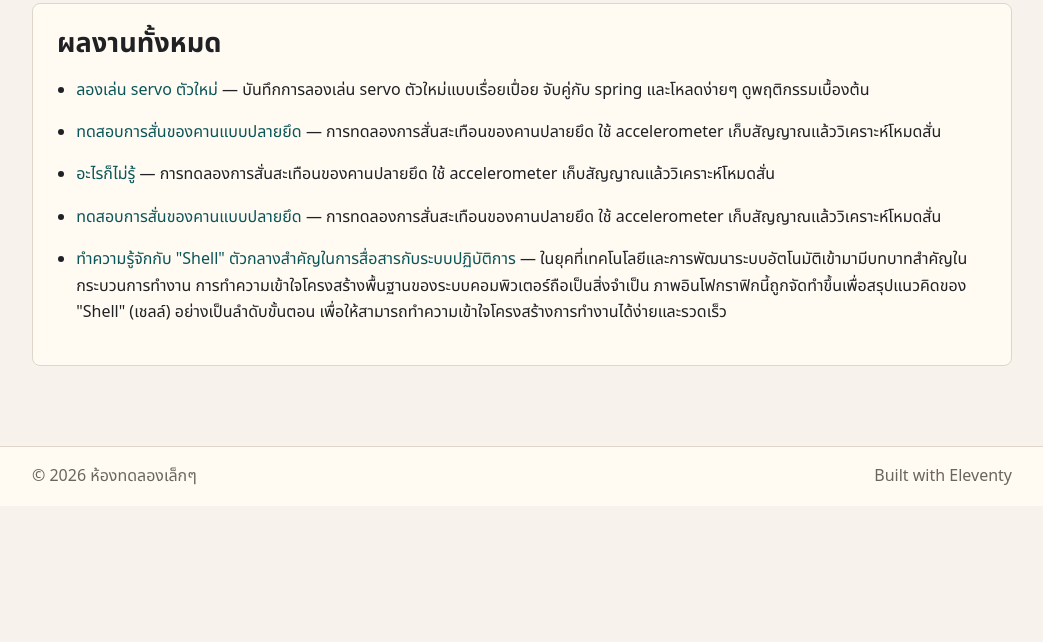
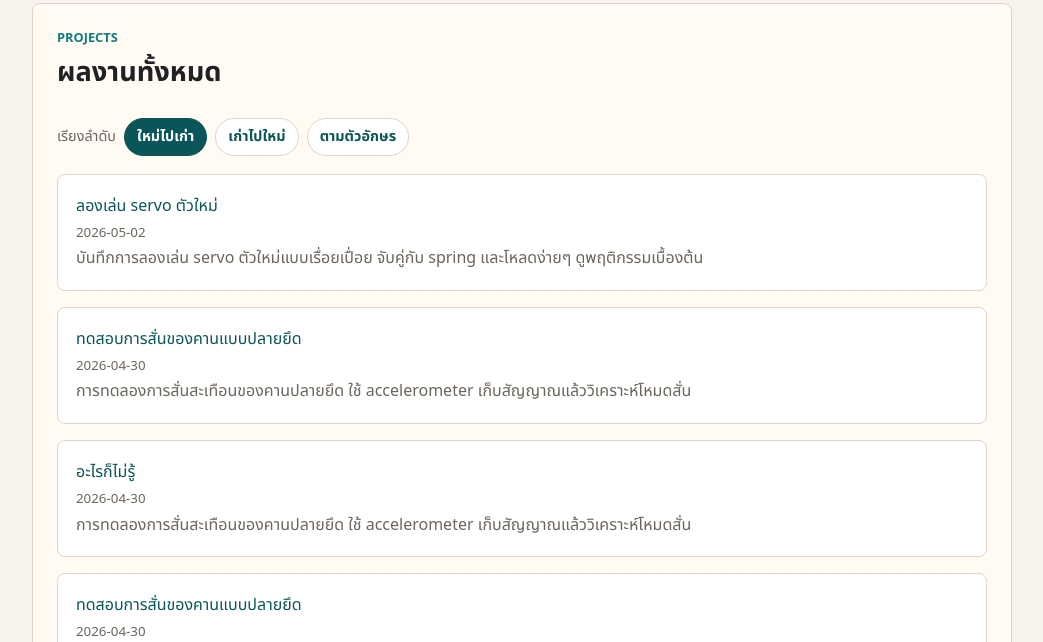
Before and after one commit to takatb/takatb.github.io, an Eleventy site: page src/projects.njk in a window 1280 px wide. Shown: the part 158-800 px from the top of the page, without its empty margins (118-1161 px from the left). Built offline with nearby package versions, Linux system fonts and the light colour scheme; Eleventy itself is replaced by a stand-in of ours; files that its build step writes are made by us from their sources.

Commit message:
Add project sorting controls

```diff
--- a/src/css/main.css
+++ b/src/css/main.css
@@ -153,6 +153,35 @@ li {
   padding: 18px;
 }
 
+.sort-bar {
+  display: flex;
+  flex-wrap: wrap;
+  align-items: center;
+  gap: 8px;
+  margin: 0 0 18px;
+  color: var(--muted);
+  font-size: 0.9rem;
+}
+
+.sort-button {
+  min-height: 32px;
+  padding: 6px 12px;
+  color: var(--accent-strong);
+  font: inherit;
+  font-weight: 700;
+  background: var(--surface-strong);
+  border: 1px solid var(--line);
+  border-radius: 999px;
+  cursor: pointer;
+}
+
+.sort-button:hover,
+.sort-button.is-active {
+  color: #ffffff;
+  background: var(--accent-strong);
+  border-color: var(--accent-strong);
+}
+
 .meta-row {
   display: grid;
   grid-template-columns: 32px minmax(0, 1fr);
--- a/src/projects.njk
+++ b/src/projects.njk
@@ -3,11 +3,65 @@ layout: layout.njk
 title: Projects
 ---
 
-<h2>ผลงานทั้งหมด</h2>
-<ul>
+<section class="page-intro">
+  <p class="eyebrow">Projects</p>
+  <h2>ผลงานทั้งหมด</h2>
+</section>
+
+<div class="sort-bar" aria-label="Project sorting">
+  <span>เรียงลำดับ</span>
+  <button type="button" class="sort-button is-active" data-sort="new">ใหม่ไปเก่า</button>
+  <button type="button" class="sort-button" data-sort="old">เก่าไปใหม่</button>
+  <button type="button" class="sort-button" data-sort="title">ตามตัวอักษร</button>
+</div>
+
+<ul class="item-list sortable-list" data-sortable-projects>
   {% for item in collections.projects | reverse %}
-    <li>
-      <a href="{{ item.url }}">{{ item.data.title }}</a> — {{ item.data.summary }}
+    <li
+      data-title="{{ item.data.title | lower }}"
+      data-date="{{ item.date.toISOString() }}"
+    >
+      <a href="{{ item.url }}">{{ item.data.title }}</a><br>
+      <small>{{ item.date.toISOString().slice(0,10) }}</small><br>
+      <span>{{ item.data.summary }}</span>
     </li>
   {% endfor %}
 </ul>
+
+<script>
+  (function() {
+    var list = document.querySelector('[data-sortable-projects]');
+    if (!list) return;
+
+    var buttons = Array.prototype.slice.call(document.querySelectorAll('[data-sort]'));
+    var items = Array.prototype.slice.call(list.querySelectorAll('li'));
+
+    function sortItems(mode) {
+      var sorted = items.slice().sort(function(a, b) {
+        if (mode === 'old') {
+          return new Date(a.dataset.date) - new Date(b.dataset.date);
+        }
+
+        if (mode === 'title') {
+          return a.dataset.title.localeCompare(b.dataset.title, 'th');
+        }
+
+        return new Date(b.dataset.date) - new Date(a.dataset.date);
+      });
+
+      sorted.forEach(function(item) {
+        list.appendChild(item);
+      });
+    }
+
+    buttons.forEach(function(button) {
+      button.addEventListener('click', function() {
+        buttons.forEach(function(item) {
+          item.classList.remove('is-active');
+        });
+        button.classList.add('is-active');
+        sortItems(button.dataset.sort);
+      });
+    });
+  })();
+</script>
```
